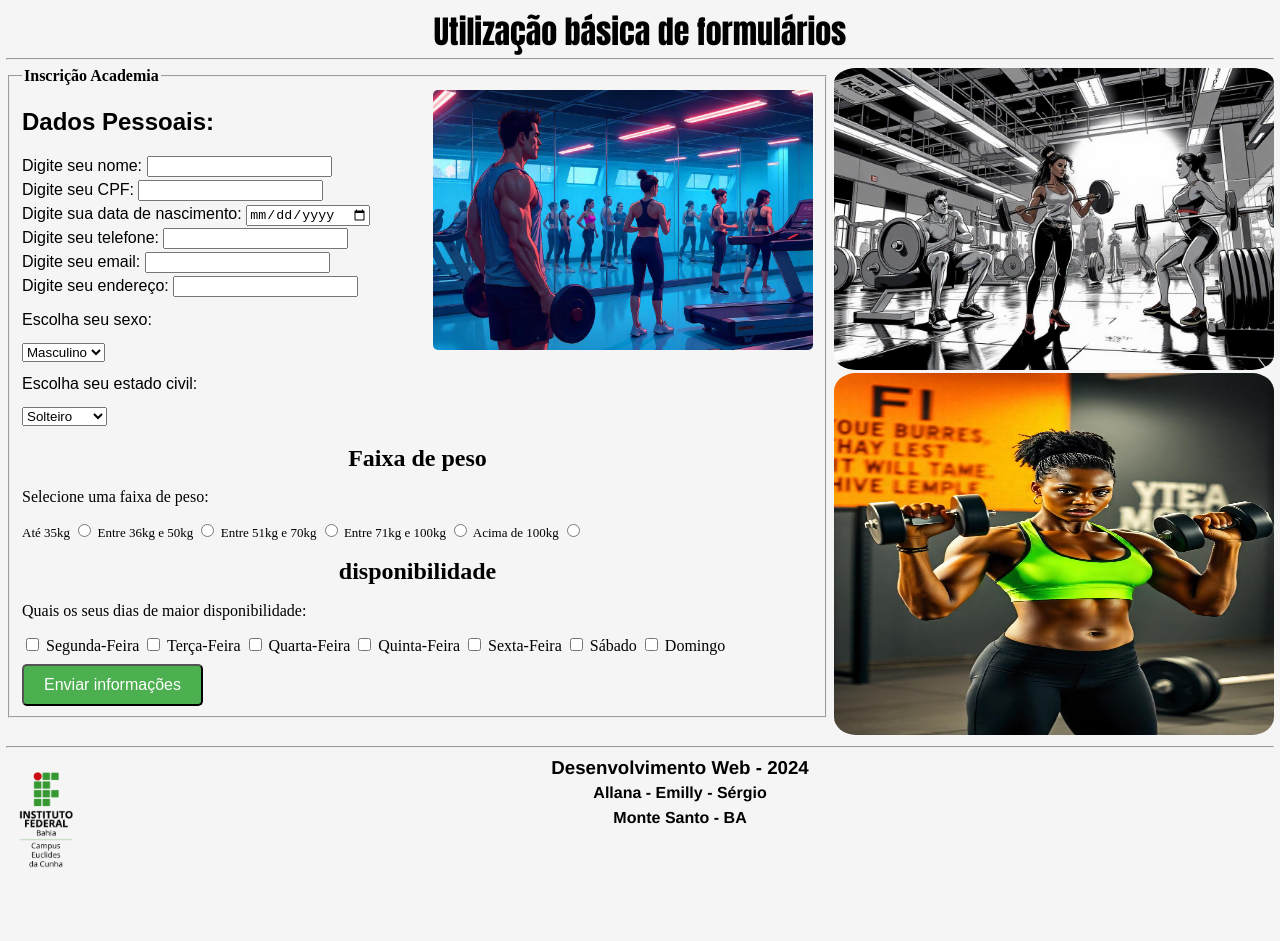
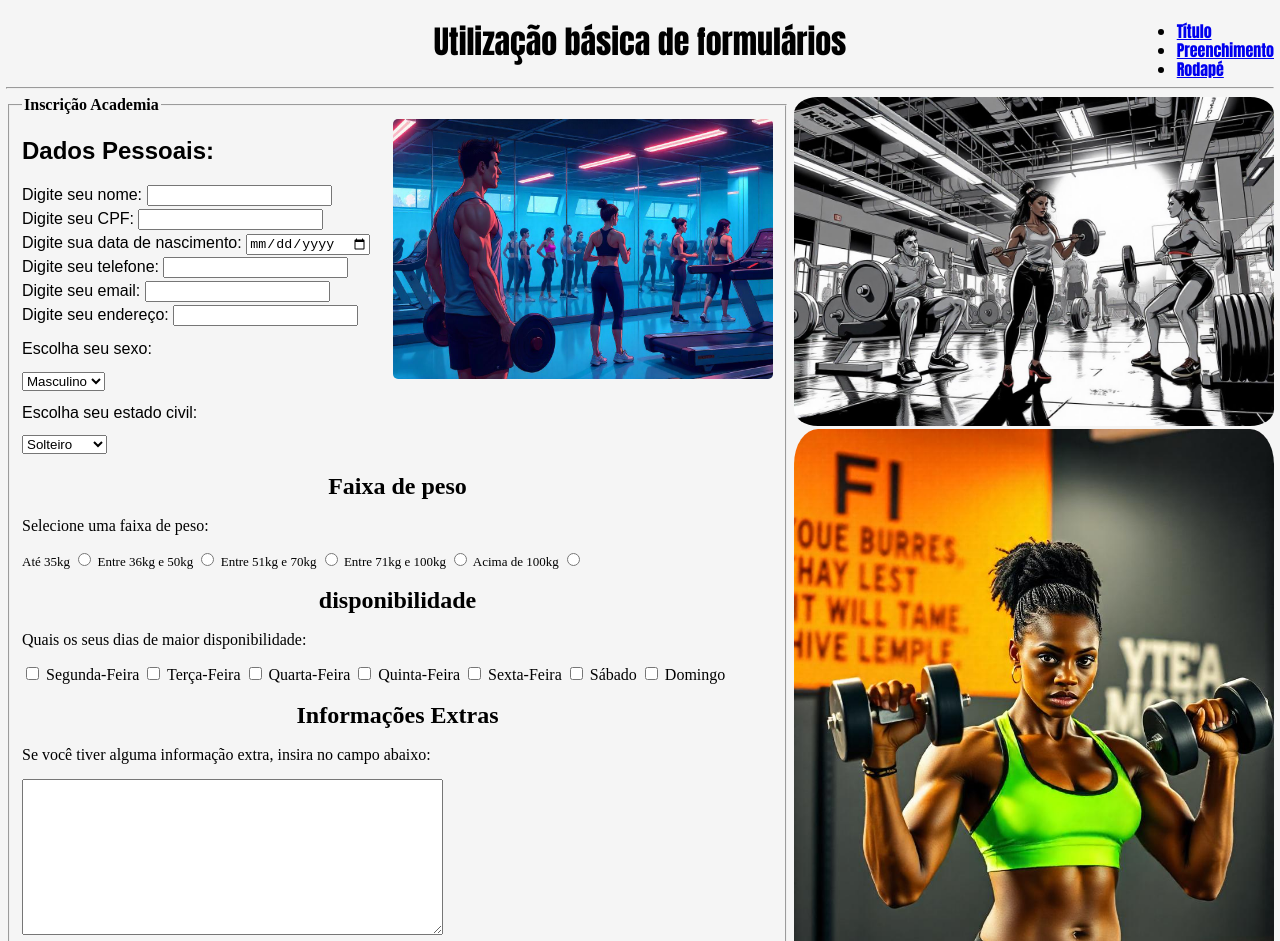
Before and after one commit to SergioXLS/TrabalhosIFBA, a plain HTML site: page index.html in a window 1280 px wide. Shown: the top 941 px of the page. Before the commit the page ends 876 px from the top, so only its background shows below. Drawn offline with Linux system fonts and the light colour scheme.

Commit message:
Add files via upload

```diff
--- a/index.html
+++ b/index.html
@@ -7,41 +7,75 @@
     <title>Herança de estilo</title>
 </head>
 <body>
+
+    <!-- Início do cabeçalho principal da página -->
     <header class="header">
-        <h1>Utilização básica de formulários</h1>
-        <hr>
-        <nav></nav>
+        <!-- Título principal da página -->
+        <h1 id="tituloPrincipal">Utilização básica de formulários</h1>
+
+        <!-- Navegação principal -->
+        <nav class="nav">
+            <ul>
+                <li><a href="#header">Título</a></li>
+                <li><a href="#main">Preenchimento</a></li>
+                <li><a href="#footer">Rodapé</a></li>
+            </ul>
+        </nav>
     </header>
+    <!-- Fim do cabeçalho principal -->
 
-    <main class="main">
+    <!-- Linha horizontal para separar visualmente o cabeçalho do conteúdo -->
+    <hr>
 
+    <!-- Início da área principal do conteúdo da página -->
+    <main id="main" class="main">
+
+        <!-- Início do formulário -->
         <form>
+            <!-- Fieldset para agrupar os campos relacionados -->
             <fieldset>
+                <!-- Legenda que descreve a função do formulário -->
                 <legend id="legenda">Inscrição Academia</legend>
-                <img src="AcademiaColorido.jpeg" alt="Desenho colorido de uma academia" id="academia">
+
+                <!-- Imagem ilustrativa relacionada ao tema da academia -->
+                <img src="AcademiaColorido.jpeg" alt="Desenho colorido de uma academia" id="desenhoAcademia">
+
+                <!-- Primeira seção do formulário: Dados Pessoais -->
                 <section class="sessão1">
-                    <h2>Dados Pessoais: </h2>
+                <!-- Subtítulo para indicar o grupo de informações -->
+                <h2>Dados Pessoais: </h2>
+                    <!-- Div para organizar os campos de dados pessoais -->
                     <div class="dadosPessoais">
                         <span>Digite seu nome: </span>
                         <input type="text"> <br>
+
                         <span>Digite seu CPF: </span>
                         <input type="text"> <br>
+
                         <span>Digite sua data de nascimento: </span>
                         <input type="date"> <br>
+
                         <span>Digite seu telefone: </span>
                         <input type="tel"> <br>
+
                         <span>Digite seu email: </span>
                         <input type="email"> <br>
+
                         <span>Digite seu endereço: </span>
                         <input type="text"><br>
                     </div>
+
+                    <!-- Div para organizar as escolhas do usuário -->
                     <div class="escolhas">
+                    <!-- Seleção do sexo -->
                         <p>Escolha seu sexo: </p>
                         <select>
                             <option value="masculino">Masculino</option>
                             <option value="feminino">Feminino</option>
                             <option value="outro">Outro</option>
                         </select>
+
+                        <!-- Seleção do estado civil -->
                         <p>Escolha seu estado civil: </p>
                         <select>
                             <option value="solteiro">Solteiro</option>
@@ -51,27 +85,41 @@
                         </select>
                     </div>
                 </section>
+                <!-- Fim da primeira seção: Dados Pessoais -->
 
+                <!-- Início da segunda seção do formulário: Faixa de Peso -->
                 <section class="sessão2">
+                    <!-- Subtítulo indicando o tema da seção -->
                     <h2 class="h2">Faixa de peso</h2>
+                    <!-- Parágrafo explicando a interação nesta seção -->
                     <p>Selecione uma faixa de peso: </p>
+                    <!-- Div para organizar as opções de faixa de peso -->
                     <div id="pesos">
                         <span>Até 35kg</span>
                         <input type="radio" name="peso" id="ate-35kg">
+
                         <span>Entre 36kg e 50kg</span>
                         <input type="radio" name="peso" id="36kg-50kg">
+
                         <span>Entre 51kg e 70kg</span>
                         <input type="radio" name="peso" id="51kg-70kg">
+
                         <span>Entre 71kg e 100kg</span>
                         <input type="radio" name="peso" id="71kg-100kg">
+
                         <span>Acima de 100kg</span>
                         <input type="radio" name="peso" id="+100kg">
                     </div>
                 </section>
+                <!-- Fim da segunda seção do formulário -->
 
+                <!-- Início da terceira seção do formulário: Disponibilidade -->
                 <section class="sessão3">
+                    <!-- Subtítulo indicando o tema da seção -->
                     <h2 class="h2">disponibilidade</h2>
+                    <!-- Parágrafo explicando a interação nesta seção -->
                     <p >Quais os seus dias de maior disponibilidade: </p>
+                    <!-- Div para agrupar as opções de dias disponíveis -->
                     <div id="Disponibilidade">
                         <label><input type="checkbox" name="dias" value="segunda"> Segunda-Feira</label>
                         <label><input type="checkbox" name="dias" value="terca"> Terça-Feira</label>
@@ -82,28 +130,52 @@
                         <label><input type="checkbox" name="dias" value="domingo"> Domingo</label>
                     </div>
                 </section>
+                <!-- Fim da seção de disponibilidade -->
 
+                <!-- Início da quarta seção do formulário: Informações Extras -->
+                <section class="sessão4">
+                    <!-- Subtítulo indicando o tema da seção -->
+                    <h2 class="h2">Informações Extras</h2>
+                    <!-- Parágrafo orientando o usuário sobre o campo -->
+                    <p>Se você tiver alguma informação extra, insira no campo abaixo:</p>
+                    <!-- Campo de texto para o usuário inserir informações adicionais -->
+                    <textarea  name="comentarios" rows="10" cols="50" id="comentarios"></textarea>
+                </section>
+                <!-- Fim da quarta seção -->
+
+            <!-- Botão para simular o envio das informações do formulário -->
             <button type="reset" class="botão">Enviar informações</button>
 
             </fieldset>
+            <!-- Fim do agrupamento -->
         </form>
+        <!-- Fim do formulário -->
 
+        <!-- Início da área lateral com imagens relacionadas -->
         <aside>
             <div>
-                <img src="AcademiaP&B.jpeg" alt="Desenho de Academia Preto e branco">
-                <img src="M-PixelArt.jpeg" alt="mulher negra segurando halteres" id="img">
+                <!-- imagem de pessoas malhando preto e branco -->
+                <img src="AcademiaP&B.jpeg" alt="Desenho de pessoas malhando em uma academia Preto e branco">
+                <!-- Imagem de uma mulher negra segurando halteres -->
+                <img src="M-PixelArt.jpeg" alt="mulher negra segurando halteres">
             </div>
         </aside>
+        <!-- Fim da área lateral -->
 
     </main>
+    <!-- Fim da área principal do conteúdo -->
 
-    <footer class="footer">
+    <!-- Início do rodapé da página -->
+    <footer id="footer" class="footer">
+        <!-- Linha horizontal para separar visualmente o rodapé do restante do conteúdo -->
         <hr>
-        <img src="IFBA-logo.png" alt="" id="imgFinal">
+        <!-- imagem da Logotipo do IFBA -->
+        <img src="IFBA-logo.png" alt="logomarca do IFBA - Campus Euclides da Cunha" id="logoIFBA">
         <h3>Desenvolvimento Web - 2024</h>
         <h4>Allana - Emilly - Sérgio</h4>
         <h4>Monte Santo - BA</h4>
     </footer>
+    <!-- Fim do rodapé da página -->
 
 </body>
 </html>
--- a/style.css
+++ b/style.css
@@ -1,41 +1,80 @@
 body {
-    background-color: whitesmoke;
-    font-size: medium;
-    margin: 5px;
+    background-color: whitesmoke; /* Define a cor de fundo da página */
+    font-size: medium; /* Define o tamanho da fonte */
+    margin: 5px; /* Define uma margem de 5px */
     padding: 1px;
 }
 
 .header {
-    text-align: center;
+    display: flex; /* flexbox para alinhar os itens dentro do header */
+    padding: 10px;
+    position: relative; /* Permite o posicionamento absoluto de elementos dentro do cabeçalho */
+    justify-content: center; /* Alinha o conteúdo horizontalmente ao centro */
+    align-items: center;     /* Alinha o conteúdo verticalmente ao centro */
     font-family: Impact, Haettenschweiler, 'Arial Narrow Bold', sans-serif;
-    line-height: 60%;
+    line-height: 65%; /* Ajusta a altura da linha para 65% do tamanho da fonte */
+}
+
+.nav {
+    position: absolute; /* Posiciona a tag nav de forma absoluta dentro do cabeçalho */
+    right: 0; /* Alinha o menu à direita do cabeçalho */
+    top: 0; /* Alinha o menu ao topo do cabeçalho */
+    line-height: 1.2; /* ajusta a altura da linha como 120% do tamanho */
 }
 
 .main {
-   display: flex;
-   gap: 5px;
-   line-height: 1;
+    display: flex; /*flexbox para organizar os elementos do conteúdo principal */
+    gap: 5px; /* espaçamento de 5px entre os itens do conteúdo principal */
+    line-height: 1; /* Define a altura da linha como 100% do tamanho da fonte */
+}
+
+aside {
+    display: flex; /* flexbox para organizar os itens dentro do aside */
+    flex-direction: column; /* Organiza os itens do aside verticalmente */
+    flex: 1; /* Faz com que o aside ocupe o espaço restante disponível */
+    gap: 2px; /* Define um espaçamento de 2px entre os itens dentro do aside */
+}
+
+/* Estilo das imagens dentro do aside */
+aside img {
+    width: 480px; /* Define a largura da imagem para 480px */
+    border-radius: 5%; /* Aplica bordas arredondadas de 5% às imagens */
 }
 
 form {
-    flex: 2;
-    max-width: 1080px;
+    flex: 2; /* Faz o formulário ocupar duas vezes mais espaço do que o aside */
+    max-width: 1080px; /* Define uma largura máxima de 1080px para o formulário */
 }
 
-#legenda {
-    font-size: 1.6;
-    font-weight: bold;
+.footer {
+    text-align: center; /* Alinha o texto do rodapé ao centro */
+    font-family: 'Franklin Gothic Medium', 'Arial Narrow', Arial, sans-serif; /* Define a fonte */
+    line-height: 0.2; /* Define a altura da linha como 20% do tamanho da fonte */
+}
+
+#logoIFBA {
+    float: left; /* Faz com que a imagem fique à esquerda */
+    max-height: 120px; /* Define a altura máxima do logo para 120px */
 }
 
 .sessão1 {
     font-family: Arial, Helvetica, sans-serif;
 }
 
-#academia {
-    height: auto;
-    max-width: 380px;
-    float: inline-end;
-    border-radius: 5px;
+.sessão2, .sessão3 {
+    line-height: 1;
+}
+
+#legenda {
+    font-size: 1.6; /* Define o tamanho da fonte da legenda como 1.6 vezes o tamanho base */
+    font-weight: bold; /* Deixa a legenda em negrito */
+}
+
+#desenhoAcademia {
+    height: auto; /* Faz a altura da imagem ser ajustada automaticamente */
+    max-width: 380px; /* Define a largura máxima da imagem para 380px */
+    float: inline-end; /* Faz a imagem ficar a direita do texto */
+    border-radius: 5px; /* Aplica bordas arredondadas de 5% à imagem */
 }
 
 .dadosPessoais{
@@ -46,55 +85,22 @@ form {
     line-height: 0.8;
 }
 
-.sessão2, .sessão3 {
-    line-height: 1;
-}
-
 .h2 {
     text-align: center;
 }
 
 #pesos, #disponibilidade {
-    font-size: small;
+    font-size: small; /* Define o tamanho da fonte como pequeno */
 }
 
 .botão {
-    margin-top: 10px;
-    padding: 10px 20px;
-    border-radius: 5px;
-    background-color: #4CAF50;
-    color: white;
-    text-align: center;
-    text-decoration: none;
-    display: inline-block;
-    font-size: 16px;
+    margin-top: 10px; /* Define uma margem superior de 10px */
+    padding: 10px 20px; /* Define o preenchimento interno do botão */
+    border-radius: 5px; /* Aplica bordas arredondadas de 5% ao botão */
+    background-color: #4CAF50; /* Define a cor de fundo do botão */
+    color: white; /* Define a cor do texto do botão como branco */
+    text-align: center; /* Alinha o texto do botão ao centro */
+    text-decoration: none; /* Remove o sublinhado do texto */
+    display: inline-block; /* Faz o botão se comportar como um bloco inline */
+    font-size: 16px; /* Define o tamanho da fonte do texto do botão */
 }
-
-aside {
-    display: flex;
-    flex-direction: column;
-    flex: 1;
-    gap: 2px;
-}
-
-aside img {
-    width: 440px;
-    border-radius: 5%;
-}
-
-#img {
-    max-width: auto;
-    max-height: 362px;
-}
-
-.footer {
-    text-align: center;
-    font-family:'Franklin Gothic Medium', 'Arial Narrow', Arial, sans-serif;
-    line-height: 0.2;
-    align-items: center;
-}
-
-#imgFinal {
-    float: left;
-    max-height: 120px;
-}
```
